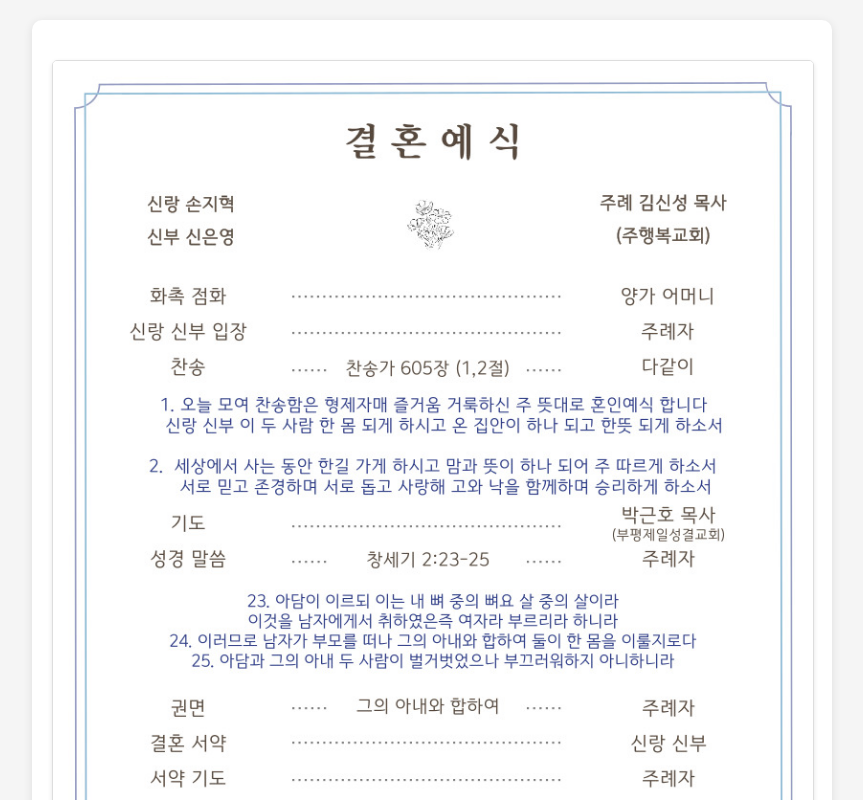
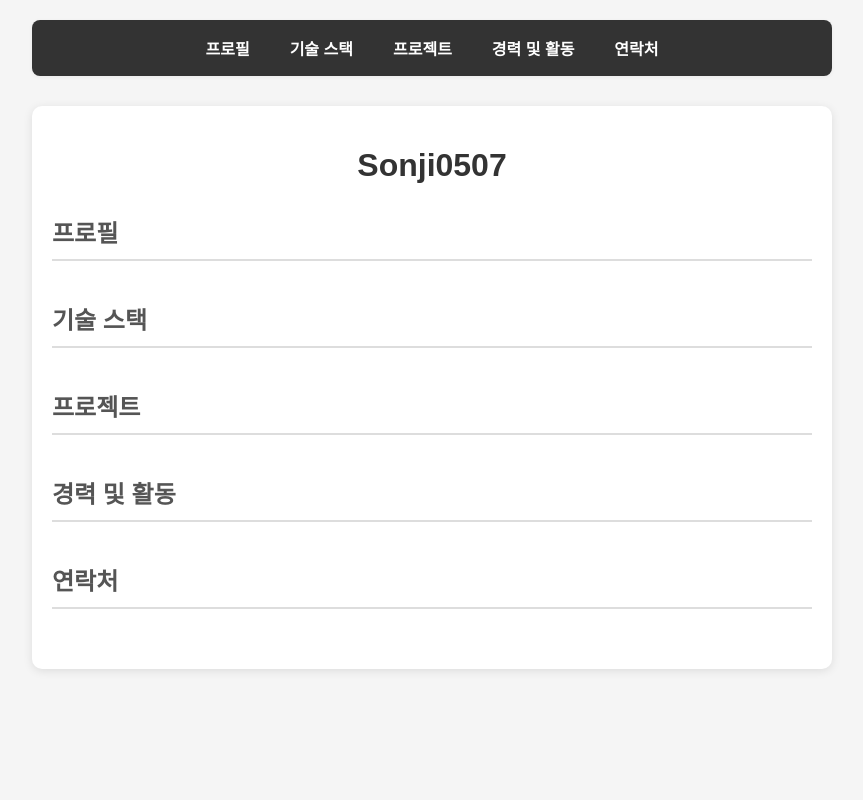
Before and after one commit to SonJi0507/Sonji0507.github.io, a plain HTML site: page index.html in a window 1280 px wide. Shown: the top 800 px of the page, without its empty margins (208-1071 px from the left). Drawn offline with Linux system fonts and the light colour scheme.

Commit message:
delete wedding program

```diff
--- a/index.html
+++ b/index.html
@@ -3,58 +3,49 @@
 <head>
         <meta charset="UTF-8">
         <meta name="viewport" content="width=device-width, initial-scale=1.0">
-    <title>손지혁 🤍신은영</title>
-    <style>
-        body {
-            font-family: Arial, sans-serif;
-            max-width: 800px;
-            margin: 0 auto;
-            padding: 20px;
-            background-color: #f5f5f5;
-        }
-        .container {
-            background-color: white;
-            padding: 20px;
-            border-radius: 10px;
-            box-shadow: 0 2px 10px rgba(0,0,0,0.1);
-        }
-        h1 {
-            text-align: center;
-            color: #333;
-            margin-bottom: 30px;
-        }
-        .image-section {
-            margin-bottom: 40px;
-        }
-        .image-section h2 {
-            color: #555;
-            border-bottom: 2px solid #ddd;
-            padding-bottom: 10px;
-        }
-        .image-container {
-            text-align: center;
-            margin: 20px 0;
-        }
-        .image-container img {
-            max-width: 100%;
-            height: auto;
-            border: 1px solid #ddd;
-            border-radius: 5px;
-            box-shadow: 0 2px 5px rgba(0,0,0,0.1);
-        }
-    </style>
+        <title>백엔드 개발자 포트폴리오</title>
+        <link rel="stylesheet" href="static/style.css">
     </head>
     <body>
+        <nav>
+            <ul>
+                <li><a href="#profile">프로필</a></li>
+                <li><a href="#skills">기술 스택</a></li>
+                <li><a href="#projects">프로젝트</a></li>
+                <li><a href="#experience">경력 및 활동</a></li>
+                <li><a href="#contact">연락처</a></li>
+            </ul>
+        </nav>
         <div class="container">
-        <div class="image-section">
-            <div class="image-container">
-                <img src="static/images/식순지(ko).JPG" alt="식순지 한국어 버전">
+            <h1>Sonji0507</h1>
+            <div class="section profile" id="profile">
+                <h2>프로필</h2>
+                <div class="content">
+                    <!-- 프로필 내용 입력 -->
                 </div>
             </div>
-
-        <div class="image-section">
-            <div class="image-container">
-                <img src="static/images/식순지(en).JPG" alt="식순지 영어 버전">
+            <div class="section skills" id="skills">
+                <h2>기술 스택</h2>
+                <div class="content">
+                    <!-- 기술 스택 내용 입력 -->
+                </div>
+            </div>
+            <div class="section projects" id="projects">
+                <h2>프로젝트</h2>
+                <div class="content">
+                    <!-- 프로젝트 내용 입력 -->
+                </div>
+            </div>
+            <div class="section experience" id="experience">
+                <h2>경력 및 활동</h2>
+                <div class="content">
+                    <!-- 경력 및 활동 내용 입력 -->
+                </div>
+            </div>
+            <div class="section contact" id="contact">
+                <h2>연락처</h2>
+                <div class="content">
+                    <!-- 연락처 내용 입력 -->
                 </div>
             </div>
         </div>
--- /dev/null
+++ b/static/style.css
@@ -0,0 +1,57 @@
+body {
+    font-family: Arial, sans-serif;
+    max-width: 800px;
+    margin: 0 auto;
+    padding: 20px;
+    background-color: #f5f5f5;
+}
+.container {
+    background-color: white;
+    padding: 20px;
+    border-radius: 10px;
+    box-shadow: 0 2px 10px rgba(0,0,0,0.1);
+}
+h1 {
+    text-align: center;
+    color: #333;
+    margin-bottom: 30px;
+}
+nav {
+    display: flex;
+    justify-content: center;
+    background: #333;
+    border-radius: 8px;
+    margin-bottom: 30px;
+    box-shadow: 0 1px 4px rgba(0,0,0,0.05);
+}
+nav ul {
+    list-style: none;
+    display: flex;
+    margin: 0;
+    padding: 0;
+}
+nav ul li {
+    margin: 0 20px;
+}
+nav ul li a {
+    color: #fff;
+    text-decoration: none;
+    font-weight: bold;
+    padding: 16px 0;
+    display: block;
+    transition: color 0.2s;
+}
+nav ul li a:hover {
+    color: #ffb347;
+}
+.section {
+    margin-bottom: 40px;
+}
+.section h2 {
+    color: #555;
+    border-bottom: 2px solid #ddd;
+    padding-bottom: 10px;
+}
+.content {
+    margin: 20px 0;
+}
```
Also changed, not shown: static/images/식순지(en).JPG (deleted), static/images/식순지(ko).JPG (deleted). Lines whose indentation alone changed are shown as unchanged.
